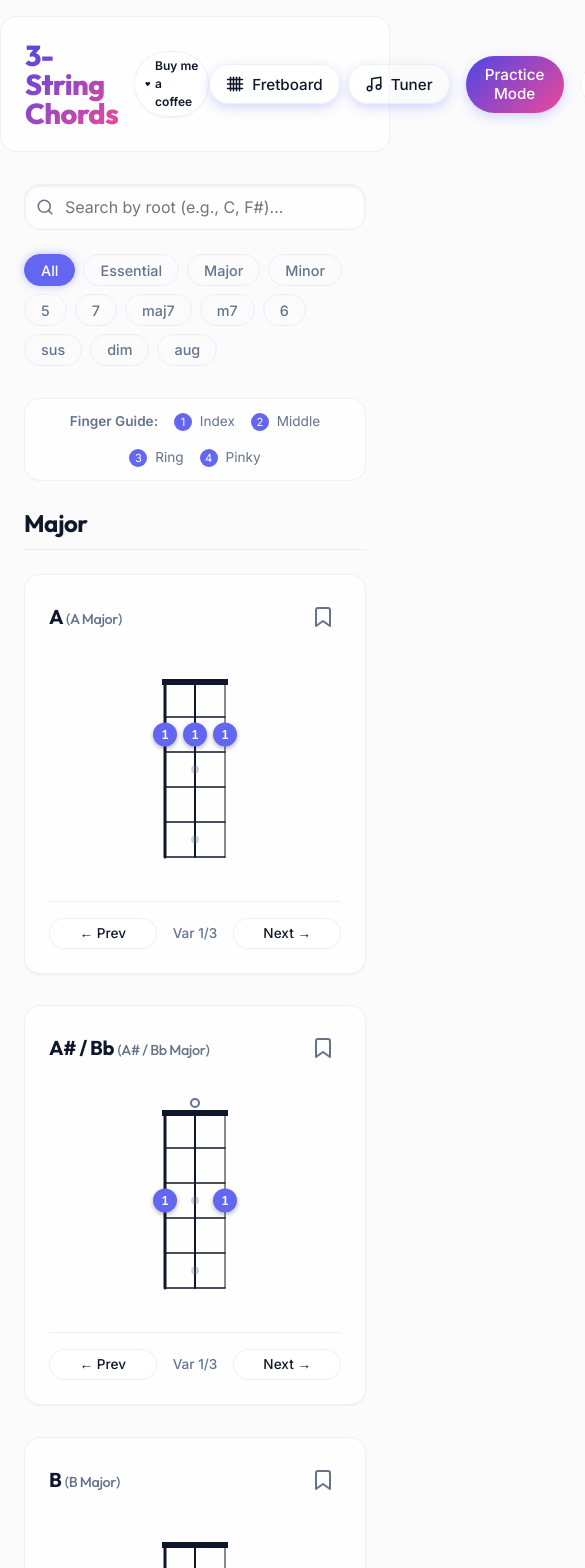
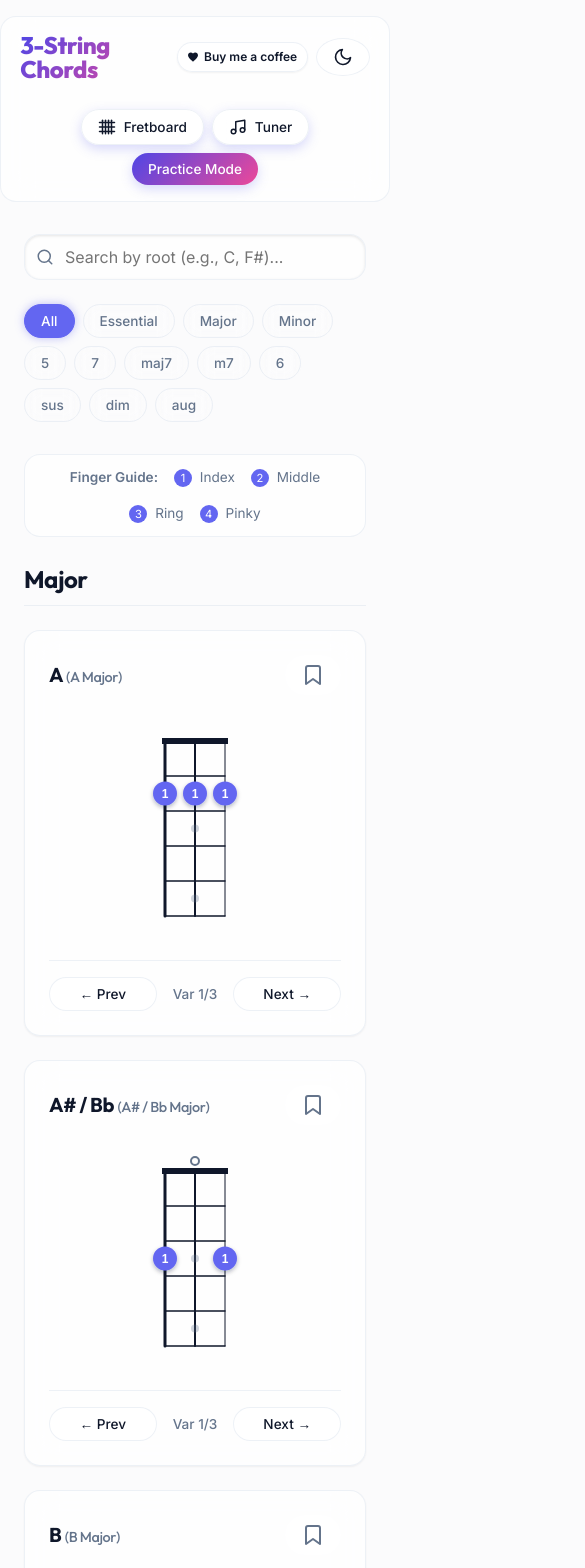
Before and after one commit to vemoose/3stringchords, a React (Vite) app: page / in a window 390 px wide. Shown: the top 1568 px of the page, 585 px wide, since content can reach past the window. Built offline with nearby package versions, Linux system fonts and the light colour scheme.

Commit message:
Mobile responsive UI overhaul: navbar layout, single-column grid, scaled fretboard

```diff
--- a/src/App.tsx
+++ b/src/App.tsx
@@ -299,11 +299,7 @@ function App() {
             {FAMILY_ORDER.filter(family => groupedChords[family]?.length > 0).map(family => (
               <div key={family} className="family-section">
                 <h3 className="family-section-header">{family}</h3>
-                <div className="chord-grid" style={{
-                  display: 'grid',
-                  gridTemplateColumns: 'repeat(auto-fill, minmax(250px, 1fr))',
-                  gap: '2rem'
-                }}>
+                <div className="chord-grid chord-grid-responsive">
                   {groupedChords[family].map((chord, idx) => {
                     const isExpanded = expandedChordInfo?.chord.id === chord.id;
 
@@ -324,11 +320,7 @@ function App() {
             ))}
           </div>
         ) : (
-          <div className="chord-grid" style={{
-            display: 'grid',
-            gridTemplateColumns: 'repeat(auto-fill, minmax(250px, 1fr))',
-            gap: '2rem'
-          }}>
+          <div className="chord-grid chord-grid-responsive">
             {Object.values(groupedChords).flat().map((chord, idx) => {
               const initialVar = savedItems.find(item => item.chordId === chord.id)?.variationId;
               const isExpanded = expandedChordInfo?.chord.id === chord.id;
--- a/src/components/Navbar.tsx
+++ b/src/components/Navbar.tsx
@@ -34,12 +34,18 @@ export const Navbar: React.FC<NavbarProps> = ({ children }) => {
     localStorage.setItem('color-scheme', nextTheme);
   };
 
+  const ThemeToggleBtn = (
+    <button onClick={toggleTheme} title="Toggle theme" style={{ padding: '0.6rem', display: 'flex', alignItems: 'center', justifyContent: 'center', borderRadius: '50%' }}>
+      {theme === 'dark' ? (
+        <svg width="20" height="20" viewBox="0 0 24 24" fill="none" stroke="currentColor" strokeWidth="2" strokeLinecap="round" strokeLinejoin="round"><circle cx="12" cy="12" r="5"></circle><line x1="12" y1="1" x2="12" y2="3"></line><line x1="12" y1="21" x2="12" y2="23"></line><line x1="4.22" y1="4.22" x2="5.64" y2="5.64"></line><line x1="18.36" y1="18.36" x2="19.78" y2="19.78"></line><line x1="1" y1="12" x2="3" y2="12"></line><line x1="21" y1="12" x2="23" y2="12"></line><line x1="4.22" y1="19.78" x2="5.64" y2="18.36"></line><line x1="18.36" y1="5.64" x2="19.78" y2="4.22"></line></svg>
+      ) : (
+        <svg width="20" height="20" viewBox="0 0 24 24" fill="none" stroke="currentColor" strokeWidth="2" strokeLinecap="round" strokeLinejoin="round"><path d="M21 12.79A9 9 0 1 1 11.21 3 7 7 0 0 0 21 12.79z"></path></svg>
+      )}
+    </button>
+  );
+
   return (
-    <nav className="sticky-top" style={{
-      display: 'flex',
-      justifyContent: 'space-between',
-      alignItems: 'center',
-      padding: '1.5rem 1.5rem',
+    <nav className="sticky-top navbar-container" style={{
       marginBottom: '2rem',
       marginLeft: '-1.5rem',
       marginRight: '-1.5rem',
@@ -47,10 +53,11 @@ export const Navbar: React.FC<NavbarProps> = ({ children }) => {
       border: '1px solid var(--border-color)',
       marginTop: '1rem'
     }}>
-      <div style={{ display: 'flex', flexDirection: 'row', gap: '1rem', alignItems: 'center' }}>
+      <div className="navbar-brand">
         <h1 style={{ margin: 0, fontSize: '1.8rem', fontWeight: 800, background: 'var(--brand-gradient)', WebkitBackgroundClip: 'text', WebkitTextFillColor: 'transparent', lineHeight: '1' }}>
           3-String Chords
         </h1>
+        <div style={{ display: 'flex', gap: '0.5rem', alignItems: 'center' }}>
           <a href="https://ko-fi.com/vemoose" target="_blank" rel="noopener noreferrer" style={{
             fontSize: '0.75rem',
             color: 'var(--text-main)',
@@ -64,7 +71,8 @@ export const Navbar: React.FC<NavbarProps> = ({ children }) => {
             borderRadius: '9999px',
             border: '1px solid var(--border-color)',
             boxShadow: 'var(--shadow-sm)',
-          transition: 'transform 0.2s ease, box-shadow 0.2s ease'
+            transition: 'transform 0.2s ease, box-shadow 0.2s ease',
+            whiteSpace: 'nowrap'
           }}
           onMouseEnter={(e) => {
             e.currentTarget.style.transform = 'translateY(-1px)';
@@ -77,16 +85,16 @@ export const Navbar: React.FC<NavbarProps> = ({ children }) => {
             <svg width="12" height="12" viewBox="0 0 24 24" fill="currentColor" stroke="none"><path d="M12 21.35l-1.45-1.32C5.4 15.36 2 12.28 2 8.5 2 5.42 4.42 3 7.5 3c1.74 0 3.41.81 4.5 2.09C13.09 3.81 14.76 3 16.5 3 19.58 3 22 5.42 22 8.5c0 3.78-3.4 6.86-8.55 11.54L12 21.35z"></path></svg>
             Buy me a coffee
           </a>
+          <div className="mobile-only">
+            {ThemeToggleBtn}
           </div>
-      <div style={{ display: 'flex', gap: '1rem', alignItems: 'center' }}>
+        </div>
+      </div>
+      <div className="navbar-actions">
         {children}
-        <button onClick={toggleTheme} title="Toggle theme" style={{ padding: '0.6rem', display: 'flex', alignItems: 'center', justifyContent: 'center', borderRadius: '50%' }}>
-          {theme === 'dark' ? (
-            <svg width="20" height="20" viewBox="0 0 24 24" fill="none" stroke="currentColor" strokeWidth="2" strokeLinecap="round" strokeLinejoin="round"><circle cx="12" cy="12" r="5"></circle><line x1="12" y1="1" x2="12" y2="3"></line><line x1="12" y1="21" x2="12" y2="23"></line><line x1="4.22" y1="4.22" x2="5.64" y2="5.64"></line><line x1="18.36" y1="18.36" x2="19.78" y2="19.78"></line><line x1="1" y1="12" x2="3" y2="12"></line><line x1="21" y1="12" x2="23" y2="12"></line><line x1="4.22" y1="19.78" x2="5.64" y2="18.36"></line><line x1="18.36" y1="5.64" x2="19.78" y2="4.22"></line></svg>
-          ) : (
-            <svg width="20" height="20" viewBox="0 0 24 24" fill="none" stroke="currentColor" strokeWidth="2" strokeLinecap="round" strokeLinejoin="round"><path d="M21 12.79A9 9 0 1 1 11.21 3 7 7 0 0 0 21 12.79z"></path></svg>
-          )}
-        </button>
+        <div className="desktop-only">
+          {ThemeToggleBtn}
+        </div>
       </div>
     </nav>
   );
--- a/src/index.css
+++ b/src/index.css
@@ -446,8 +446,8 @@ dialog.expanded-chord-modal::backdrop {
     flex-direction: column;
     min-width: 0;
     width: 100%;
-    height: auto;
-    min-height: 800px;
+    height: 65vh;
+    min-height: 400px;
     background: linear-gradient(90deg, #1e1e1e 0%, #151515 100%);
   }
 
@@ -477,6 +477,9 @@ dialog.expanded-chord-modal::backdrop {
   .note-circle {
     left: calc(100% - var(--pos));
     top: 50%;
+    width: 24px;
+    height: 24px;
+    font-size: 0.7rem;
   }
 
   .note-circle.open {
@@ -515,3 +518,79 @@ dialog.expanded-chord-modal::backdrop {
 .dropdown-option.selected:hover {
   background-color: rgba(99, 102, 241, 0.2);
 }
+
+/* Responsive Classes */
+.navbar-container {
+  display: flex;
+  justify-content: space-between;
+  align-items: center;
+  gap: 1rem;
+}
+
+.navbar-brand {
+  display: flex;
+  flex-direction: row;
+  gap: 1rem;
+  align-items: center;
+}
+
+.navbar-actions {
+  display: flex;
+  gap: 1rem;
+  align-items: center;
+}
+
+.chord-grid-responsive {
+  display: grid;
+  grid-template-columns: repeat(auto-fill, minmax(250px, 1fr));
+  gap: 2rem;
+}
+
+.mobile-only {
+  display: none !important;
+}
+.desktop-only {
+  display: flex !important;
+}
+
+/* Mobile Overrides */
+@media (max-width: 768px) {
+  .mobile-only {
+    display: flex !important;
+  }
+  .desktop-only {
+    display: none !important;
+  }
+
+  .navbar-container {
+    flex-direction: column;
+    align-items: stretch;
+    padding: 1rem 1.2rem !important;
+  }
+
+  .navbar-brand {
+    justify-content: space-between;
+    width: 100%;
+  }
+
+  .navbar-actions {
+    flex-wrap: wrap;
+    justify-content: center;
+    gap: 0.5rem;
+    margin-top: 0.75rem;
+  }
+
+  .navbar-brand h1 {
+    font-size: 1.5rem !important;
+  }
+
+  button {
+    padding: 0.5rem 1rem !important;
+    font-size: 0.85rem !important;
+  }
+
+  .chord-grid-responsive {
+    grid-template-columns: 1fr;
+    gap: 1.5rem;
+  }
+}
```
Lines whose indentation alone changed are shown as unchanged.
